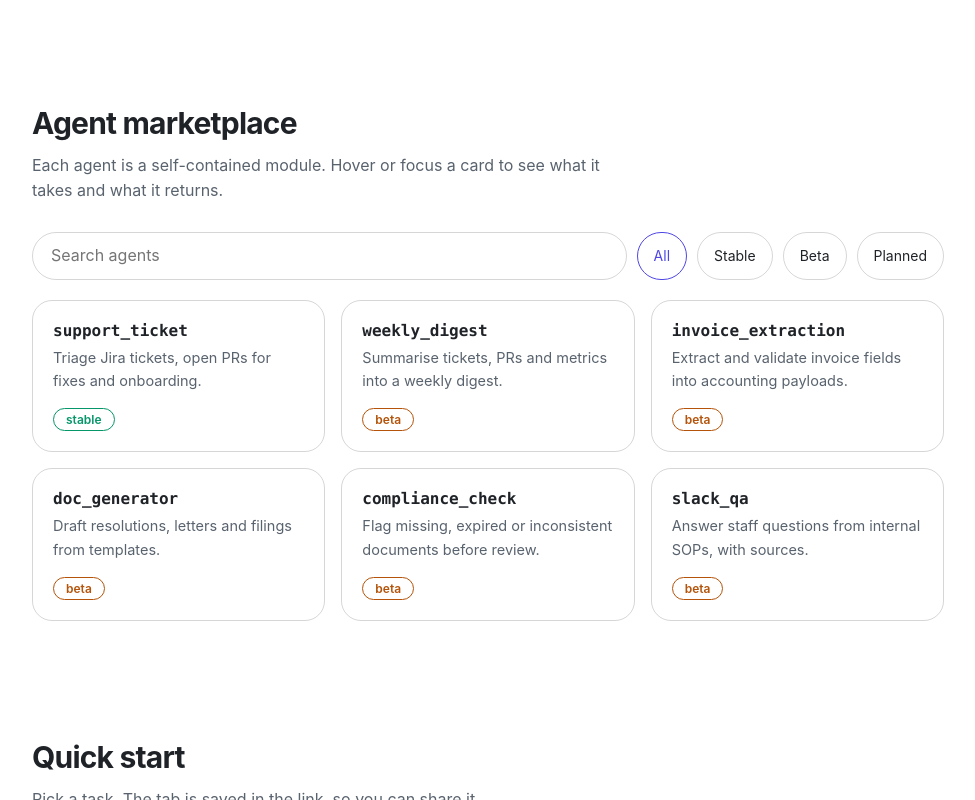
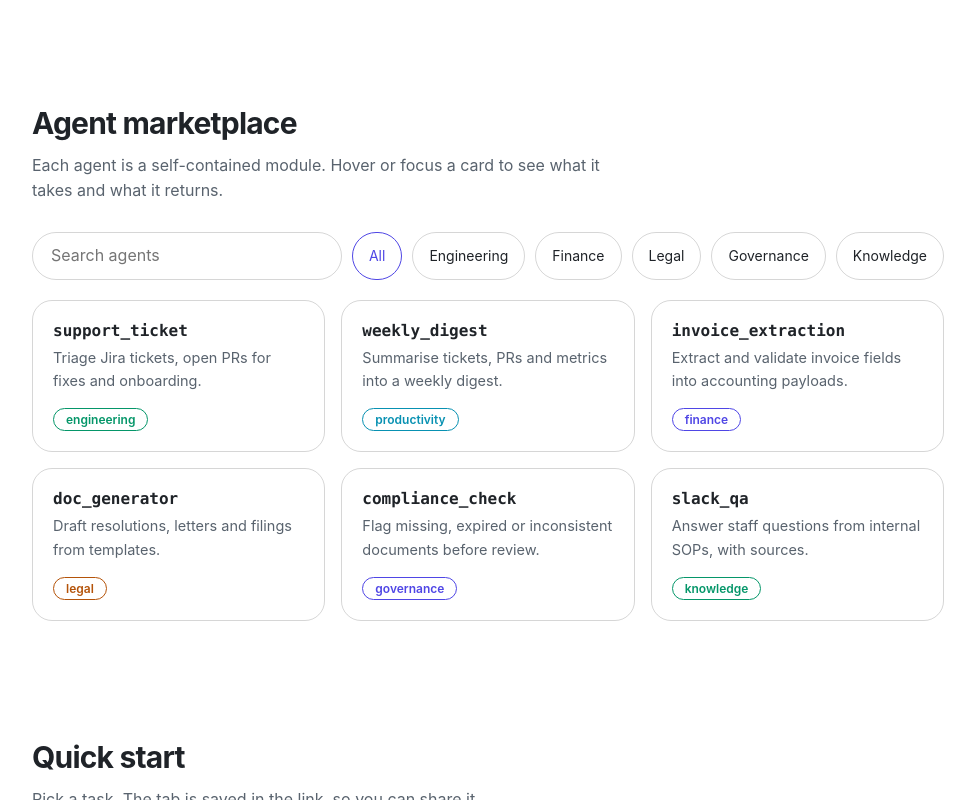
Before and after one commit to prth1234/agent-for-automation, a plain HTML site: page docs/index.html in a window 1280 px wide. Shown: the part 1317-2117 px from the top of the page, without its empty margins (152-1127 px from the left). Drawn offline with Linux system fonts and the light colour scheme.

Commit message:
docs: replace status pills with category and time-saved info

```diff
--- a/docs/index.html
+++ b/docs/index.html
@@ -108,7 +108,7 @@ footer span{color:var(--mut)}
 <h2>Agent marketplace</h2>
 <p class="lead">Each agent is a self-contained module. Hover or focus a card to see what it takes and what it returns.</p>
 <div class="search"><input type="search" id="q" placeholder="Search agents" aria-label="Search agents">
-<button class="chip" data-f="all" aria-pressed="true">All</button><button class="chip" data-f="stable" aria-pressed="false">Stable</button><button class="chip" data-f="beta" aria-pressed="false">Beta</button><button class="chip" data-f="planned" aria-pressed="false">Planned</button></div>
+<button class="chip" data-f="all" aria-pressed="true">All</button><button class="chip" data-f="engineering" aria-pressed="false">Engineering</button><button class="chip" data-f="finance" aria-pressed="false">Finance</button><button class="chip" data-f="legal" aria-pressed="false">Legal</button><button class="chip" data-f="governance" aria-pressed="false">Governance</button><button class="chip" data-f="knowledge" aria-pressed="false">Knowledge</button></div>
 <div class="grid" id="grid"></div><div id="empty">No agents match your search. Try a shorter word or clear the filter.</div>
 </div></section>
 
@@ -130,7 +130,7 @@ $("#theme").onclick=()=>{const dark=root.dataset.theme?root.dataset.theme==="dar
 const tags=["Triage tickets automatically","Open pull requests while you sleep","Install an agent in one command","Build once. Reuse everywhere."];let ti=0;
 if(!rm)setInterval(()=>{const e=$("#tag");e.classList.add("out");setTimeout(()=>{ti=(ti+1)%tags.length;e.textContent=tags[ti];e.classList.remove("out")},400)},3200);
 // terminal
-const script=[["afa list",["support_ticket   stable","weekly_digest    beta"]],["afa info support_ticket",["triggers: jira webhook, cli","config:   config/repos.yaml"]],["afa run support_ticket --ticket SQ-123",["classified: genie_onboarding","pull request opened, Jira updated"]]];
+const script=[["afa list",["support_ticket      engineering","invoice_extraction  finance"]],["afa info support_ticket",["triggers: jira webhook, cli","config:   config/repos.yaml"]],["afa run support_ticket --ticket SQ-123",["classified: genie_onboarding","pull request opened, Jira updated"]]];
 let run=0;const tm=$("#tm");
 const esc=s=>s.replace(/&/g,"&amp;").replace(/</g,"&lt;");
 const sleep=ms=>new Promise(r=>setTimeout(r,ms));
@@ -160,13 +160,13 @@ $("#next").onclick=()=>{stop();show(cur+1)};$("#prev").onclick=()=>{stop();show(
 addEventListener("keydown",e=>{if(/INPUT|TEXTAREA/.test(e.target.tagName))return;if(e.key==="ArrowRight"){stop();show(cur+1)}if(e.key==="ArrowLeft"){stop();show(cur-1)}});
 show(0);
 // agents
-const A=[["support_ticket","stable","Triage Jira tickets, open PRs for fixes and onboarding.","Jira ticket key or webhook","Pull request and Jira update","afa run support_ticket"],
-["weekly_digest","beta","Summarise tickets, PRs and metrics into a weekly digest.","Time range or JSON","Digest notification","afa run weekly_digest"],
-["invoice_extraction","beta","Extract and validate invoice fields into accounting payloads.","Invoice JSON or text","Validated accounting payload","afa run invoice_extraction"],
-["doc_generator","beta","Draft resolutions, letters and filings from templates.","Template and fields","Rendered Markdown document","afa run doc_generator"],
-["compliance_check","beta","Flag missing, expired or inconsistent documents before review.","Ruleset and document list","Compliance issue report","afa run compliance_check"],
-["slack_qa","beta","Answer staff questions from internal SOPs, with sources.","Question and SOPs","Grounded answer with sources","afa run slack_qa"]];
-const col={stable:"var(--ok)",beta:"var(--warn)",planned:"var(--mut)"};let f="all";
+const A=[["support_ticket","engineering","Triage Jira tickets, open PRs for fixes and onboarding.","Jira ticket key or webhook","Pull request and Jira update","afa run support_ticket (~30m saved)"],
+["weekly_digest","productivity","Summarise tickets, PRs and metrics into a weekly digest.","Time range or JSON","Digest notification","afa run weekly_digest (~20m saved)"],
+["invoice_extraction","finance","Extract and validate invoice fields into accounting payloads.","Invoice JSON or text","Validated accounting payload","afa run invoice_extraction (~25m saved)"],
+["doc_generator","legal","Draft resolutions, letters and filings from templates.","Template and fields","Rendered Markdown document","afa run doc_generator (~35m saved)"],
+["compliance_check","governance","Flag missing, expired or inconsistent documents before review.","Ruleset and document list","Compliance issue report","afa run compliance_check (~30m saved)"],
+["slack_qa","knowledge","Answer staff questions from internal SOPs, with sources.","Question and SOPs","Grounded answer with sources","afa run slack_qa (~10m saved)"]];
+const col={engineering:"var(--ok)",productivity:"var(--ac2)",finance:"var(--ac)",legal:"var(--warn)",governance:"var(--ac)",knowledge:"var(--ok)"};let f="all";
 function draw(){const q=$("#q").value.trim().toLowerCase();const r=A.filter(a=>(f==="all"||a[1]===f)&&(a[0]+a[2]).toLowerCase().includes(q));
 $("#grid").innerHTML=r.map(a=>`<article class="card ${a[1]}" tabindex="0" style="--c:${col[a[1]]}"><h3>${a[0]}</h3><p>${a[2]}</p><span class="st">${a[1]}</span><div class="more">Takes: ${a[3]}<br>Returns: ${a[4]}${a[5]?`<br>Run: <code>${a[5]}</code>`:""}</div></article>`).join("");
 $("#empty").style.display=r.length?"none":"block"}
```
Also changed, not shown: docs/assets/marketplace.svg, docs/assets/terminal.svg.
